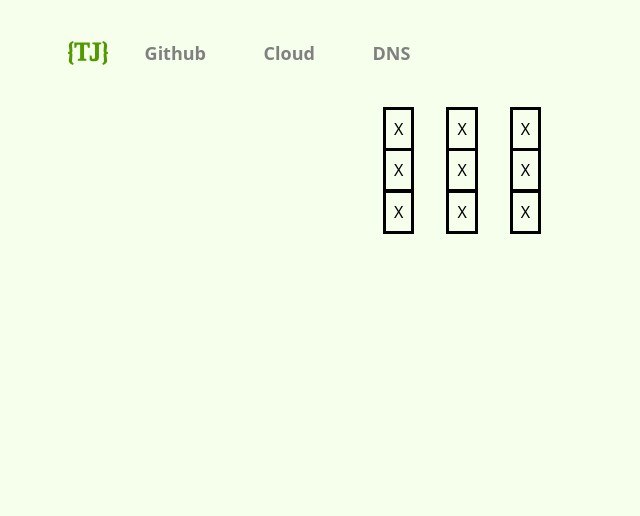
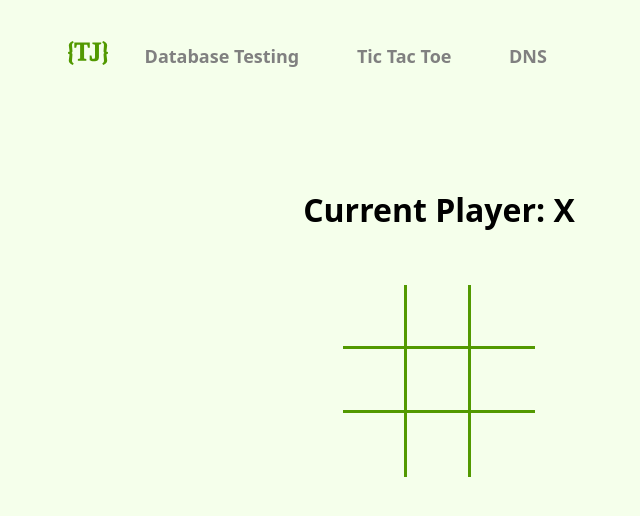
Before and after one commit to Trivaris/Homepage, a SvelteKit app: page /tictactoe in a window 1280 px wide. Shown: the top 516 px of the page, without its empty margins (201-841 px from the left). Built offline with nearby package versions, Linux system fonts and the light colour scheme.

Commit message:
feat: Finished TicTacToe

```diff
--- a/src/lib/assets/logos/Logo.svelte
+++ b/src/lib/assets/logos/Logo.svelte
@@ -3,6 +3,9 @@
         color: var(--primary-color);
         width: 2.5rem;
         margin: 0.5rem;
+    }
+    .icon:hover {
+        color: var(--secondary-color)
     }
 </style>
 
--- a/src/routes/+layout.svelte
+++ b/src/routes/+layout.svelte
@@ -25,7 +25,8 @@
 		--secondary-color: hsla(88,100%,80%,1);
 		--background-color: hsla(88,100%,96%,1);
 		--border-padding: 20%;
+		--font: "Noto Sans", sans-serif;
 		background-color: var(--background-color);
-		font-family: "Noto Sans", sans-serif;
+		font-family: var(--font);
 	}
 </style>
--- a/src/routes/Hero.svelte
+++ b/src/routes/Hero.svelte
@@ -42,7 +42,7 @@
     }
 
     .introTextAccent {
-        background-color: var(--accent-color);
+        background-color: var(--secondary-color);
         width: 3rem;
         height: 0.5rem;
         margin-bottom: -0.5rem;
--- a/src/routes/Navbar.svelte
+++ b/src/routes/Navbar.svelte
@@ -4,9 +4,9 @@
 
 <nav class = "navbar">
 	<div class = "navbar-left">
-		<Logo />
-		<a class="navitem navlink" href="https://github.com/trivaris/">Github</a>
-		<a class="navitem navlink" href="https://console.hetzner.com/projects/">Cloud</a>
+		<a href="/"><Logo /></a>
+		<a class="navitem navlink" href="/comments">Database Testing</a>
+		<a class="navitem navlink" href="/tictactoe">Tic Tac Toe</a>
 		<a class="navitem navlink" href="https://dash.cloudflare.com/">DNS</a>
 	</div>
 	<div class="navbar-right">
--- a/src/routes/tictactoe/+page.svelte
+++ b/src/routes/tictactoe/+page.svelte
@@ -11,5 +11,6 @@
         display: flex;
         justify-content: center;
         align-items: center;
+        margin: 5%
     }
 </style>
--- a/src/routes/tictactoe/TicTacToe.svelte
+++ b/src/routes/tictactoe/TicTacToe.svelte
@@ -1,35 +1,120 @@
 <script lang="ts">
     const size = 3;
-    let status = $state("No Result yet.");
 
+    const emptyBoard = Array.from({ length: size }, () => Array.from({length: size}, () => " "))
+    let board = $state(emptyBoard);
+    let curPlayer = $state("X");
+    let status = $derived(`Current Player: ${curPlayer}`);
+
+    function chooseField(column: number, row: number) {
+        var winner = getWinner()
+        var gameOver = winner !== "";
+        if (gameOver) resetBoard()
+        if (board[column][row] === " " || gameOver) {
+            board[column][row] = curPlayer;
+            updateBoard()
+            curPlayer = (curPlayer === "X") ? "O" : "X";
+        }
+
+        winner = getWinner()
+        if (winner === "" ) return
+        curPlayer = "X";
+        status = winner === "tie" ? "Tie!" : `${winner} won!`
+    }
+
+    function resetBoard(): void { board = emptyBoard }
+    function updateBoard(): void { board = [...board] }
+
+    function getWinner(): string {
+        for (let combination of getCombinations())
+            if (allEqual(combination))
+                return combination[0]
+        if (board.every((column) => noneEmpty(column)))
+            return "tie"
+        return ""
+    }
+
+    function noneEmpty(arr: string[]): boolean {
+        return arr.every((value) => value !== " ");
+    }
+
+    function allEqual(arr: string[]): boolean {
+        if (arr.length === 0) return true;
+        const first = arr[0];
+        if (first === " ") return false;
+        return arr.every((value) => value === first);
+    }
+
+    function getCombinations(): string[][] {
+        const rows = Array.from({length: size}, (_,row) => Array.from({length: size}, (_,column) => board[column][row]));
+        const columns = Array.from({length: size}, (_,column) => Array.from({length: size}, (_,row) => board[column][row]));
+        const diagTopLeft = Array.from({length: size}, (_,idx) => board[idx][idx]);
+        const diagTopRight = Array.from({length: size}, (_,idx) => board[size-1-idx][idx]);
+
+        return [...rows, ...columns, diagTopLeft, diagTopRight]
+    }
 </script>
 
-<div class="main" style="--size: {size * size}rem">
-    {#each Array(size) as _, __}
-        <div class="row">
-        {#each Array(size) as _, __}
-            <span>X</span>
+<div class="main">
+    <h1>{status}</h1>
+    <div class="board" style="--size: {size * size}rem">
+        {#each board as column, columnIdx}
+        <div class="column">
+            {#each column as field, rowIdx}
+            <button class="field" onclick={() => chooseField(columnIdx, rowIdx)}><span class={board[columnIdx][rowIdx]}> {field}</span></button>
+            {/each}
+        </div>
         {/each}
-        </div>
-    {/each}
+    </div>
 </div>
 
 <style>
     .main {
         display: flex;
-        justify-content: space-evenly;
-        align-items: space-evenly;
+        align-items: center;
         flex-direction: column;
-        width: var(--size);
-        height: var(--size);
     }
 
-    .row span {
-        border-style: solid;
-        border-color: black;
-        width: 1rem;
-        height: 1rem;
+    .board {
+        display: flex;
+        justify-content: center;
+        width: var(--size);
+        margin: 2rem;
+    }
+
+    .field {
+        display: flex;
+        align-items: center;
+        justify-content: center;
+        font-family: var(--font);
+        font-size: 3rem;
+        font-weight: 1000;
+        width: 4rem;
+        height: 4rem;
         padding: 0.5rem;
-        margin: 1rem;
+        margin: 0rem;
+
+        background: none;
+        padding: 0;
+        cursor: pointer;
+        border: none;
+    }
+
+    .field .X {
+        color: green;
+    }
+
+    .field .O {
+        color: red
+    }
+
+    .field:not(:last-child) {
+        border-bottom-style: solid;
+        border-bottom-color: var(--primary-color);
+    }
+
+    .column:not(:last-child) .field {
+        border-right-style: solid;
+        border-right-color: var(--primary-color);
     }
 </style>
```
